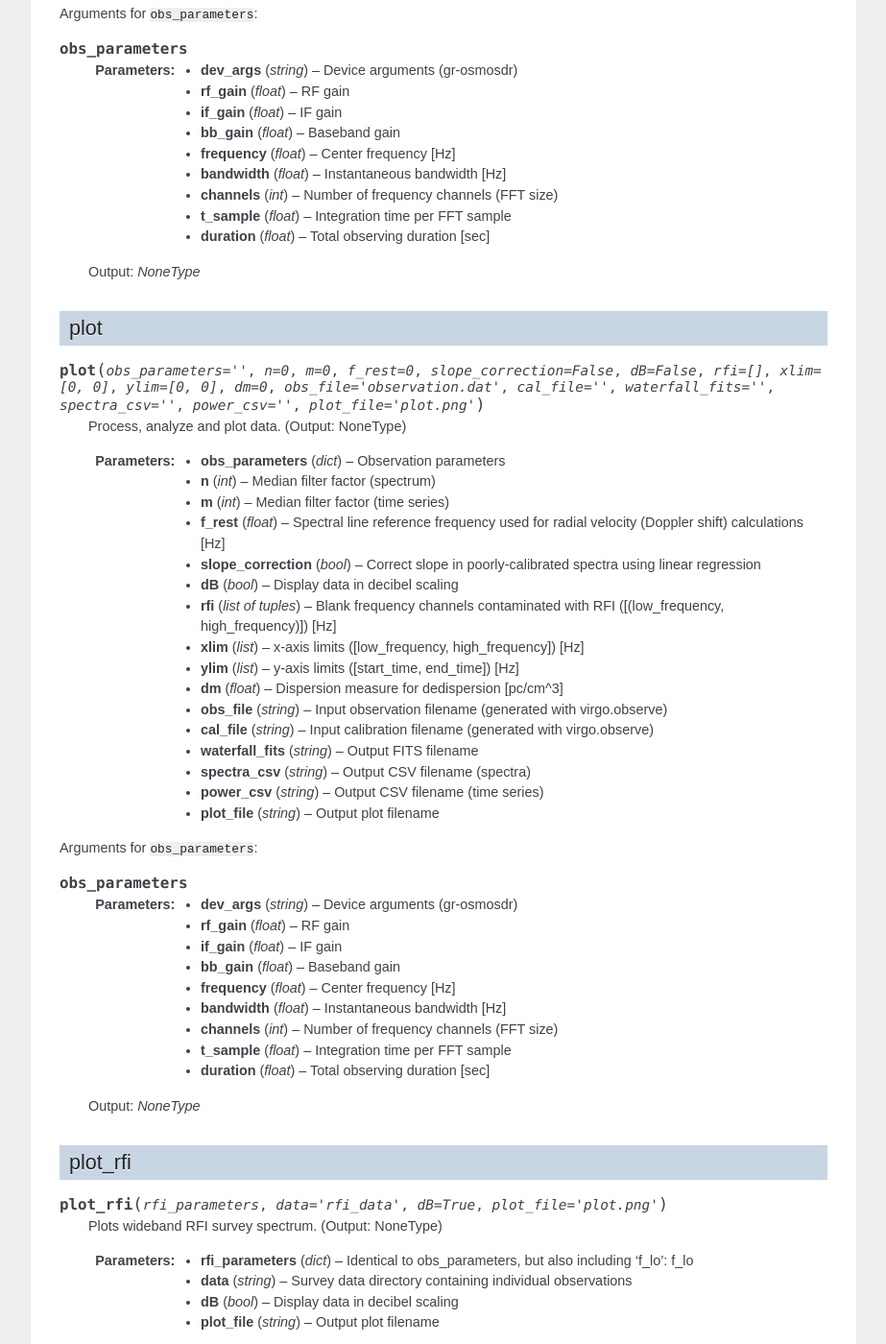
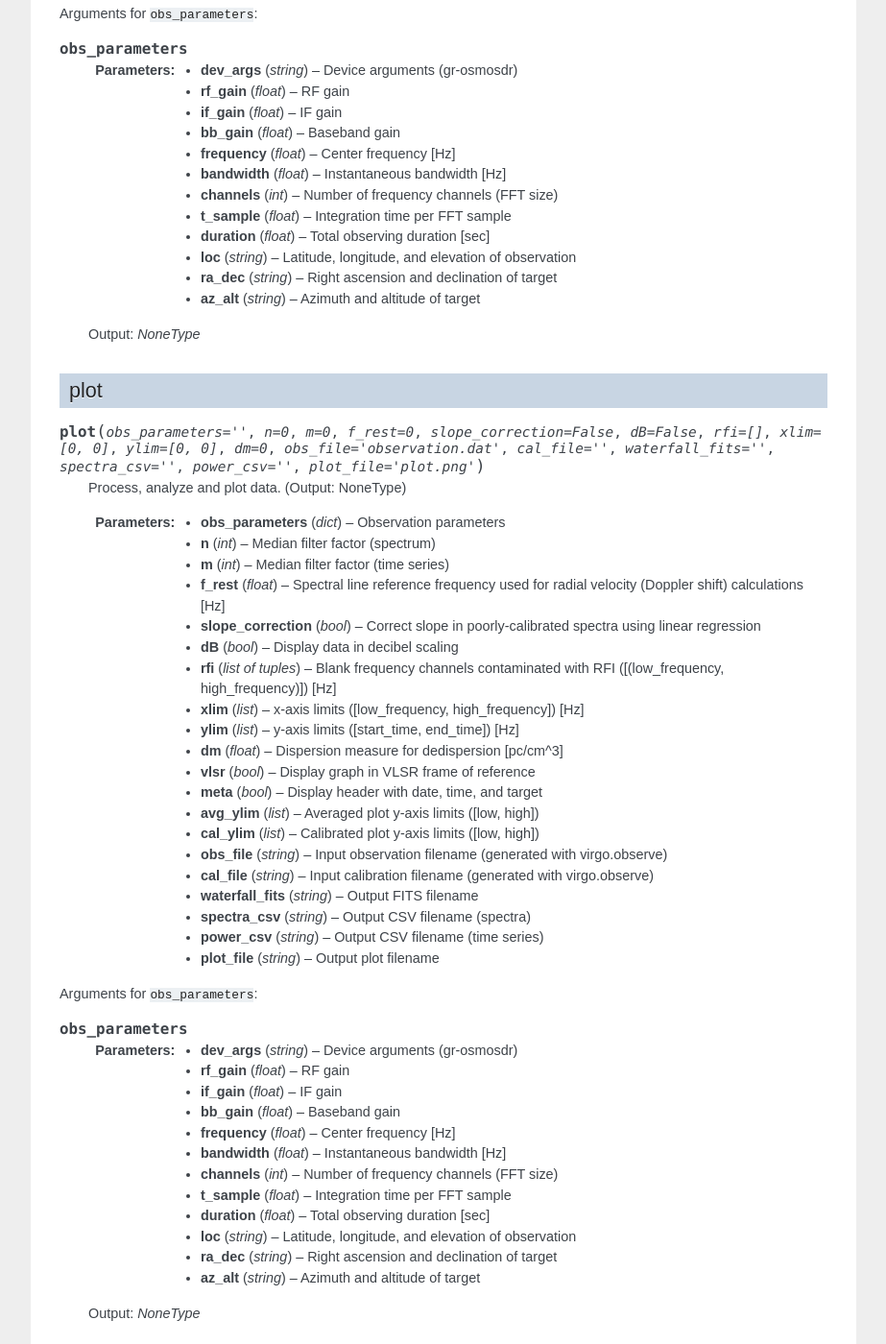
Before and after one commit to 0xCoto/Virgo, a Sphinx documentation site: the page built from docs/source/reference.rst, in a window 1280 px wide and 1400 px high, scrolled down 3957 px. Shown: the whole window at 96% size, without its empty margins (198-1121 px from the left). Built offline with Sphinx 7.4.7, drawn with Linux system fonts in a browser that asks for light colours; some of the changed text lies outside the part shown.

Commit message:
updated documentation

```diff
--- a/docs/source/examples.rst
+++ b/docs/source/examples.rst
@@ -21,7 +21,10 @@ using a low-cost RTL-SDR receiver:
         'bandwidth': 2.4e6,
         'channels': 2048,
         't_sample': 1,
-        'duration': 60
+        'duration': 60,
+	'loc': '',
+	'ra_dec': '',
+	'az_alt': ''
     }
 
     # Check source position
@@ -32,6 +35,7 @@ using a low-cost RTL-SDR receiver:
 
     # Analyze data, mitigate RFI and export the data as a CSV file
     virgo.plot(obs_parameters=obs, n=20, m=35, f_rest=1420.4057517667e6,
+	       vlsr=False, meta=False, avg_ylim=(-5,15), cal_ylim=(-20,260),
                obs_file='observation.dat', rfi=[(1419.2e6, 1419.3e6), (1420.8e6, 1420.9e6)],
                dB=True, spectra_csv='spectrum.csv', plot_file='plot.png')
 
--- a/docs/source/reference.rst
+++ b/docs/source/reference.rst
@@ -277,6 +277,12 @@ Arguments for ``obs_parameters``:
    :type t_sample: float
    :param duration: Total observing duration [sec]
    :type duration: float
+   :param loc: Latitude, longitude, and elevation of observation
+   :type loc: string
+   :param ra_dec: Right ascension and declination of target
+   :type ra_dec: string
+   :param az_alt: Azimuth and altitude of target
+   :type az_alt: string
 
    Output: *NoneType*
 
@@ -307,6 +313,14 @@ plot
    :type ylim: list
    :param dm: Dispersion measure for dedispersion [pc/cm^3]
    :type dm: float
+   :param vlsr: Display graph in VLSR frame of reference
+   :type vlsr: bool
+   :param meta: Display header with date, time, and target
+   :type meta: bool
+   :param avg_ylim: Averaged plot y-axis limits ([low, high])
+   :type avg_ylim: list
+   :param cal_ylim: Calibrated plot y-axis limits ([low, high])
+   :type cal_ylim: list
    :param obs_file: Input observation filename (generated with virgo.observe)
    :type obs_file: string
    :param cal_file: Input calibration filename (generated with virgo.observe)
@@ -342,6 +356,12 @@ Arguments for ``obs_parameters``:
    :type t_sample: float
    :param duration: Total observing duration [sec]
    :type duration: float
+   :param loc: Latitude, longitude, and elevation of observation
+   :type loc: string
+   :param ra_dec: Right ascension and declination of target
+   :type ra_dec: string
+   :param az_alt: Azimuth and altitude of target
+   :type az_alt: string
 
    Output: *NoneType*
 
@@ -401,5 +421,11 @@ Arguments for ``obs_parameters``:
    :type t_sample: float
    :param duration: Total observing duration [sec]
    :type duration: float
+   :param loc: Latitude, longitude, and elevation of observation
+   :type loc: string
+   :param ra_dec: Right ascension and declination of target
+   :type ra_dec: string
+   :param az_alt: Azimuth and altitude of target
+   :type az_alt: string
 
    Output: *NoneType*
```
Also changed, not shown: 1 other file.
